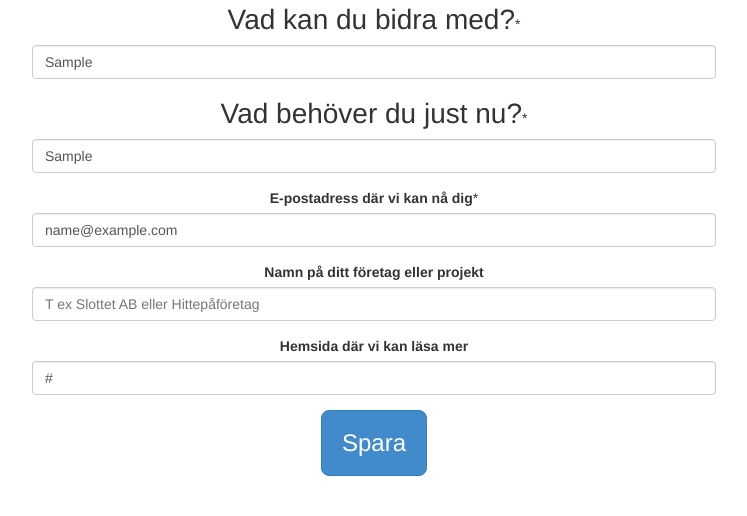
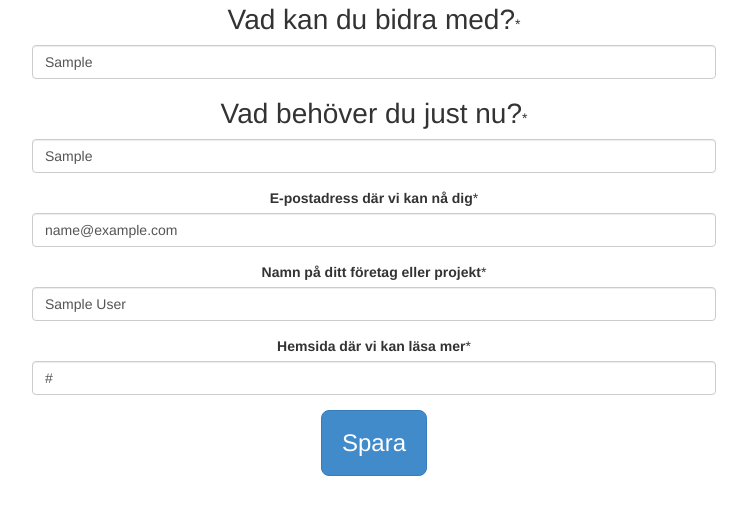
Before and after one commit to Slottet/slottet-members, a Flask app: page /edit in a window 1280 px wide. Shown: the part 285-801 px from the top of the page, without its empty margins (266-1013 px from the left). Run offline with Flask 2, Linux system fonts and the light colour scheme; a user stored in the database is signed in; tables that the repository leaves empty hold one stand-in row (values such as "Sample post"); parts of the project's set-up code (start-up, migrations or seed data) failed here and were passed over; some libraries are stand-ins or nearby versions.

Commit message:
Bug fix
Changed company to company name
Made company_name and website compulsory

```diff
--- a/app.py
+++ b/app.py
@@ -165,8 +165,8 @@ class UserForm(Form):
     community_contribute = TextField(u'Vad kan du bidra med?', [validators.required(message=u'Detta fält måste fyllas i.'), validators.Length(max=1000)], description=u"T ex programmeringskunskap eller en kram")
     community_need = TextField(u'Vad behöver du just nu?', [validators.required(message=u'Detta fält måste fyllas i.'), validators.Length(max=1000)], description=u"T ex feedback på marknadsplan eller färsk ekologisk mango")
     email = TextField(u'E-postadress där vi kan nå dig', [validators.required(message=u'Detta fält måste fyllas i.'), validators.Length(max=255)], description=u"namn@domän.se")
-    company = TextField(u'Namn på ditt företag eller projekt', [validators.optional()], description=u"T ex Slottet AB eller Hittepåföretag")
-    website = TextField(u'Hemsida där vi kan läsa mer', [validators.optional()], description=u"")
+    company_name = TextField(u'Namn på ditt företag eller projekt', [validators.required(message=u'Detta fält måste fyllas i.')], description=u"T ex Slottet AB eller Hittepåföretag")
+    website = TextField(u'Hemsida där vi kan läsa mer', [validators.required(message=u'Detta fält måste fyllas i.')], description=u"")
 
 @app.route('/', methods=['GET', 'POST'])
 @app.route('/<path:permalink>', methods=['GET', 'POST'])
@@ -189,7 +189,7 @@ def edit():
         current_user.community_contribute = form.community_contribute.data
         current_user.community_need = form.community_need.data
         current_user.email = form.email.data
-        current_user.company = form.company.data
+        current_user.company_name = form.company_name.data
         current_user.website = form.website.data
         db.session.commit()
         flash(u'Tack %s! Din profil har uppdaterats' % current_user.first_name, 'primary')
--- a/templates/profile.html
+++ b/templates/profile.html
@@ -6,8 +6,8 @@
           <img src="http://graph.facebook.com/v2.3/{{ user.facebook_user_id }}/picture?type=large" style="max-width:140px;" class="img img-circle"/>
           <h1>{{ user }}{% if current_user and user == current_user %}</h1>
           <a href="/edit" class="btn btn-primary"><i class="fa fa-pencil"></i> Redigera</a>{% endif %}
-          {% if user.company and user.website %}
-          <p class="lead">Sysslar med {{ user.company }} och finns på <a href="http://{{ user.website }}">{{ user.website }}</a>.</p>
+          {% if user.company_name and user.website %}
+          <p class="lead">Sysslar med {{ user.company_name }} och finns på <a href="http://{{ user.website }}">{{ user.website }}</a>.</p>
           {% endif %}
         </div>
         {% if user.community_contribute %}
```
